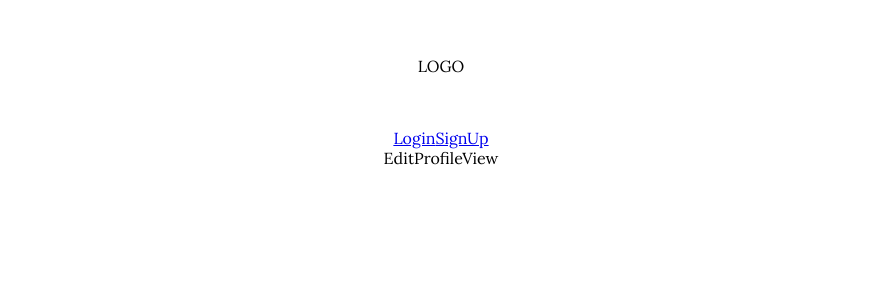
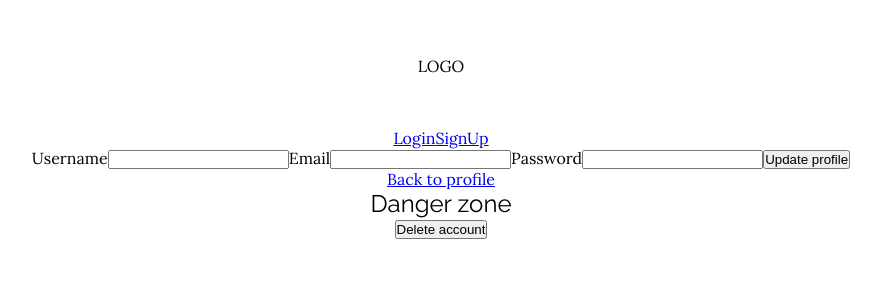
Before and after one commit to Monica-R/Hinspire, a React (Vite) app: page /edit-profile in a window 1280 px wide. Shown: the top 300 px of the page, without its empty margins (199-1080 px from the left). Built offline with nearby package versions, Linux system fonts and the light colour scheme; no server answers.

Commit message:
feat: implement profile editing and story creation forms in EditProfileView and MyStoriesView components

```diff
--- a/src/pages/EditProfileView/EditProfileView.jsx
+++ b/src/pages/EditProfileView/EditProfileView.jsx
@@ -1,9 +1,31 @@
 import React from 'react'
 import './EditProfileView.css';
+import { Link } from 'react-router-dom';
 
 function EditProfileView() {
+
+  const handleSubmit = (event) => {
+    event.preventDefault();
+    console.log('Profile updated');
+  };
+
   return (
-    <div>EditProfileView</div>
+    <div className='edit-profile'>
+      <form onSubmit={handleSubmit}>
+        <label htmlFor='username'>Username</label>
+        <input type='text' id='username' name='username' />
+        <label htmlFor='email'>Email</label>
+        <input type='email' id='email' name='email' />
+        <label htmlFor='password'>Password</label>
+        <input type='password' id='password' name='password' />
+        <button type='submit'>Update profile</button>
+      </form>
+      <div className="back-to"><Link to="/profile">Back to profile</Link></div>
+      <div className="danger-zone">
+        <h2>Danger zone</h2>
+        <button className='delete-acc'>Delete account</button>
+      </div>
+    </div>
   )
 }
 
--- a/src/pages/MyStoriesView/MyStoriesView.jsx
+++ b/src/pages/MyStoriesView/MyStoriesView.jsx
@@ -1,9 +1,24 @@
 import './MyStoriesView.css';
 import React from 'react'
+import StoryList from '../../components/StoryList/StoryList';
 
 function MyStoriesView() {
+  const handleSubmit = (event) => {
+    event.preventDefault();
+    console.log('Story created');
+  };
+
   return (
-    <div>MyStoriesView</div>
+    <section className='story-list'>
+      <form onSubmit={handleSubmit}>
+        <label htmlFor="title"></label>
+        <input type="text" id="title" name="title" placeholder="Title" />
+        <label htmlFor="description"></label>
+        <textarea id="description" name="description" placeholder="Description"></textarea>
+        <button type="submit">Create story</button>
+      </form>
+      <StoryList />
+    </section>
   )
 }
 
```
